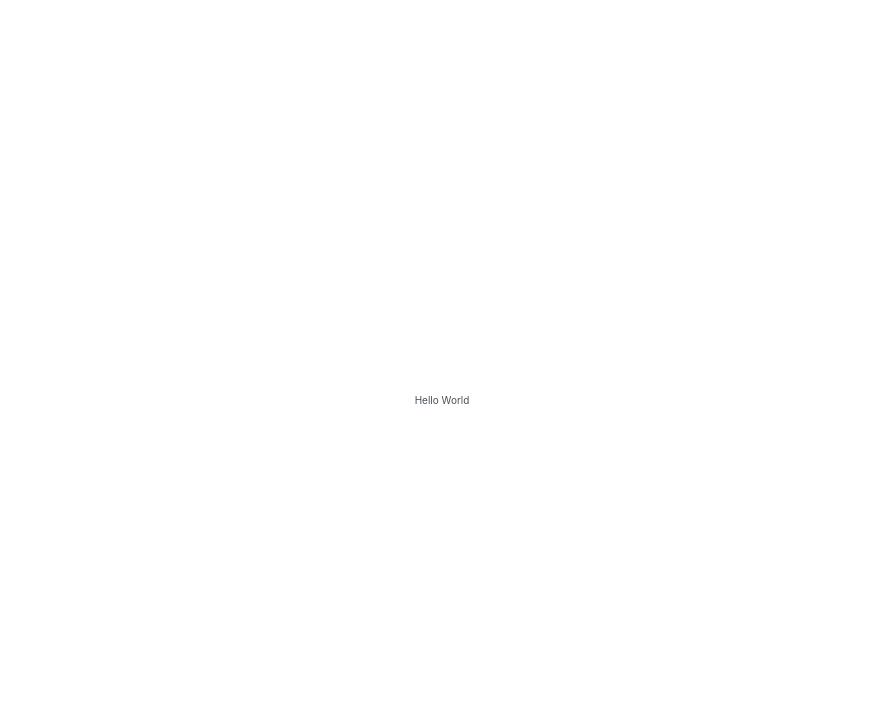
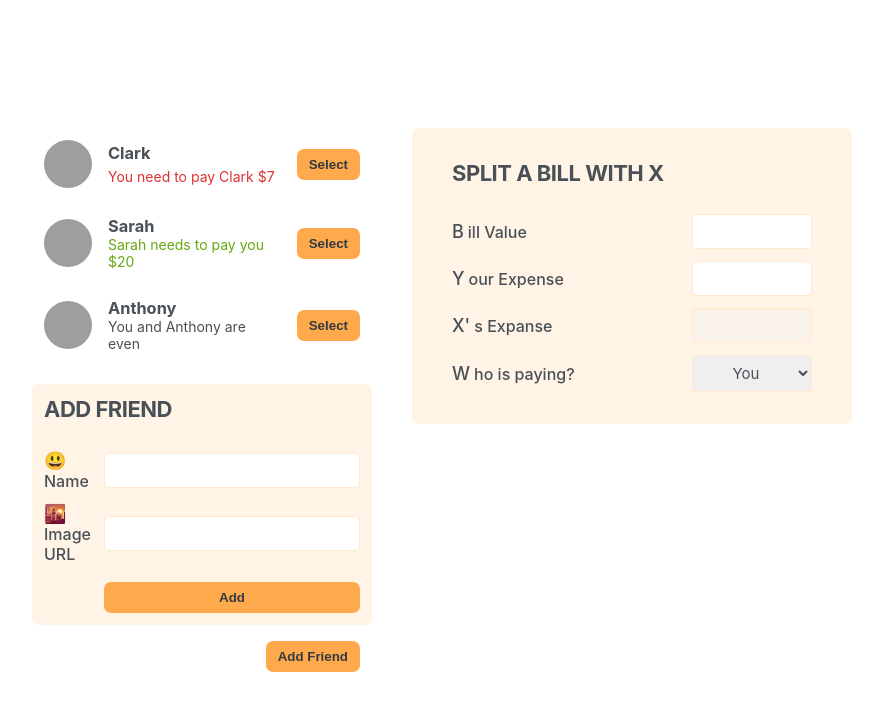
Before and after one commit to kapvm4444/eat-n-split, a React (Create React App) app: page / in a window 1280 px wide. Shown: the top 710 px of the page, without its empty margins (198-1081 px from the left). Built offline with nearby package versions, Linux system fonts and the light colour scheme; grey boxes are pictures that could not be loaded.

Commit message:
Backbone

```diff
--- a/src/App.js
+++ b/src/App.js
@@ -1,24 +1,22 @@
-const initialFriends = [
-  {
-    id: 118836,
-    name: "Clark",
-    image: "https://i.pravatar.cc/48?u=118836",
-    balance: -7,
-  },
-  {
-    id: 933372,
-    name: "Sarah",
-    image: "https://i.pravatar.cc/48?u=933372",
-    balance: 20,
-  },
-  {
-    id: 499476,
-    name: "Anthony",
-    image: "https://i.pravatar.cc/48?u=499476",
-    balance: 0,
-  },
-];
+import initialFriends from "./initialFriends";
+import FriendList from "./components/FriendList";
+import { useState } from "react";
+import Button from "./components/Button";
+import FormAddFriend from "./components/FormAddFriend";
+import FormSplitBill from "./components/FormSplitBill";
 
-export default function App(){
-  return "Hello World"
+export default function App() {
+  const [friends, setFriends] = useState(initialFriends);
+
+  return (
+    <div className="app">
+      <div className="sidebar">
+        <FriendList friends={friends} />
+        <FormAddFriend />
+        <Button>Add Friend</Button>
+      </div>
+
+      <FormSplitBill />
+    </div>
+  );
 }
--- /dev/null
+++ b/src/components/Button.js
@@ -0,0 +1,5 @@
+import React from "react";
+
+export default function Button({ children }) {
+  return <button className={"button"}>{children}</button>;
+}
--- /dev/null
+++ b/src/components/FormAddFriend.js
@@ -0,0 +1,18 @@
+import React from "react";
+import Button from "./Button";
+
+export default function FormAddFriend() {
+  return (
+    <form className="form-add-friend">
+      <h2>Add Friend</h2>
+
+      <label>😃 Name</label>
+      <input type="text" />
+
+      <label>🌇 Image URL</label>
+      <input type="text" />
+
+      <Button>Add</Button>
+    </form>
+  );
+}
--- /dev/null
+++ b/src/components/FormSplitBill.js
@@ -0,0 +1,24 @@
+import React from "react";
+
+export default function FormSplitBill() {
+  return (
+    <form className="form-split-bill">
+      <h2>Split a bill with X</h2>
+
+      <label>Bill Value</label>
+      <input type="text" />
+
+      <label>Your Expense</label>
+      <input type="text" />
+
+      <label>X's Expanse</label>
+      <input type="text" disabled />
+
+      <label>Who is paying?</label>
+      <select>
+        <option value="you">You</option>
+        <option value="friend">X</option>
+      </select>
+    </form>
+  );
+}
--- /dev/null
+++ b/src/components/Friend.js
@@ -0,0 +1,27 @@
+import React from "react";
+import Button from "./Button";
+
+export default function Friend({ friend }) {
+  return (
+    <li>
+      <img src={friend.image} alt={friend.name} />
+      <h3>{friend.name}</h3>
+
+      {friend.balance > 0 && (
+        <p className="green">
+          {friend.name} needs to pay you ${friend.balance}
+        </p>
+      )}
+
+      {friend.balance < 0 && (
+        <p className="red">
+          You need to pay {friend.name} ${Math.abs(friend.balance)}
+        </p>
+      )}
+
+      {friend.balance === 0 && <p>You and {friend.name} are even</p>}
+
+      <Button>Select</Button>
+    </li>
+  );
+}
--- /dev/null
+++ b/src/components/FriendList.js
@@ -0,0 +1,12 @@
+import React from "react";
+import Friend from "./Friend";
+
+export default function FriendList({ friends }) {
+  return (
+    <ul>
+      {friends.map((friend) => (
+        <Friend friend={friend} key={friend.id} />
+      ))}
+    </ul>
+  );
+}
--- /dev/null
+++ b/src/initialFriends.js
@@ -0,0 +1,20 @@
+module.exports = [
+  {
+    id: 118836,
+    name: "Clark",
+    image: "https://i.pravatar.cc/48?u=118836",
+    balance: -7,
+  },
+  {
+    id: 933372,
+    name: "Sarah",
+    image: "https://i.pravatar.cc/48?u=933372",
+    balance: 20,
+  },
+  {
+    id: 499476,
+    name: "Anthony",
+    image: "https://i.pravatar.cc/48?u=499476",
+    balance: 0,
+  },
+];
```
